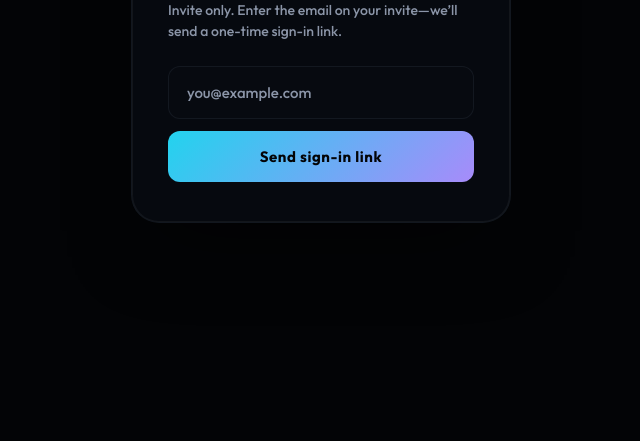
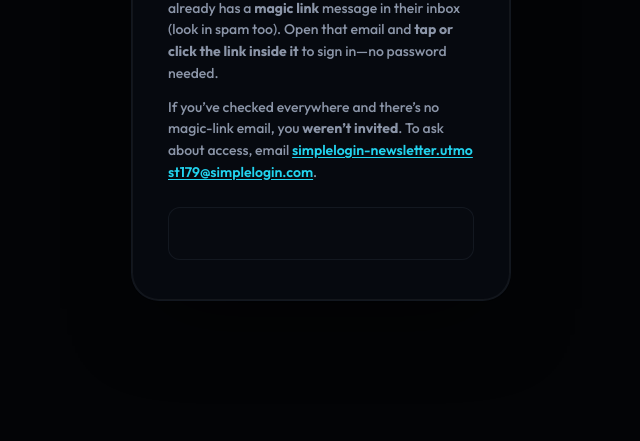
Before and after one commit to cmd-premium/shadow-learning, a website: page index.html in a window 1280 px wide. Shown: the part 359-800 px from the top of the page, without its empty margins (319-959 px from the left). Drawn offline with nearby package versions, Linux system fonts and the light colour scheme.

Commit message:
Update 2026-03-24 02:45:38

```diff
--- a/index.html
+++ b/index.html
@@ -63,14 +63,18 @@
       <div class="loading-burst" id="loading-burst"></div>
     </div>
 
-    <section id="key-gate" class="key-gate" aria-label="Sign in with email" aria-live="polite">
+    <section id="key-gate" class="key-gate" aria-label="Invite-only access" aria-live="polite">
       <div class="key-gate-card">
         <p class="key-gate-badge">Premium</p>
         <h2 class="key-gate-title">Shadow Learning</h2>
-        <p class="key-gate-desc">Invite only. Enter the email on your invite—we’ll send a one-time sign-in link.</p>
-        <form id="key-form" class="key-form" novalidate>
-          <input type="email" id="key-input" class="key-input" placeholder="you@example.com" autocomplete="email" inputmode="email" aria-label="Email address" />
-          <button type="submit" class="key-submit">Send sign-in link</button>
+        <div class="key-gate-desc">
+          <p><strong>Invite only.</strong> This isn’t a public login—only people on the invite list can get in.</p>
+          <p><strong>Check your email.</strong> Everyone who was invited already has a <strong>magic link</strong> message in their inbox (look in spam too). Open that email and <strong>tap or click the link inside it</strong> to sign in—no password needed.</p>
+          <p>If you’ve checked everywhere and there’s no magic-link email, you <strong>weren’t invited</strong>. To ask about access, email <a href="mailto:simplelogin-newsletter.utmost179@simplelogin.com">simplelogin-newsletter.utmost179@simplelogin.com</a>.</p>
+        </div>
+        <!-- Kept for script (session / magic-link return); hidden — sign-in is only via the email link. -->
+        <form id="key-form" class="key-form" novalidate hidden aria-hidden="true">
+          <input type="email" id="key-input" class="key-input" disabled tabindex="-1" autocomplete="off" aria-label="Email (not used)" />
         </form>
         <p id="key-error" class="key-error" role="alert" hidden></p>
       </div>
--- a/script.js
+++ b/script.js
@@ -137,7 +137,6 @@ var SHADOW_LOADING_MS = 1800;
   var form = document.getElementById("key-form");
   var input = document.getElementById("key-input");
   var errorEl = document.getElementById("key-error");
-  var submitBtn = form ? form.querySelector(".key-submit") : null;
   if (!form || !input) return;
 
   var sb = null;
@@ -182,30 +181,29 @@ var SHADOW_LOADING_MS = 1800;
   }
 
   function onInvalid(message) {
-    input.classList.add("error");
+    if (!input.disabled) input.classList.add("error");
     if (errorEl) {
       errorEl.classList.remove("key-success");
       errorEl.textContent = message || "Something went wrong.";
       errorEl.hidden = false;
     }
-    input.focus();
+    if (!input.disabled) {
+      try {
+        input.focus();
+      } catch (e) {}
+    }
   }
 
   function onSent() {
     input.classList.remove("error");
     if (errorEl) {
       errorEl.classList.add("key-success");
-      errorEl.textContent = "Check your email for the sign-in link, then open it on this device.";
+      errorEl.textContent = "Check your email for the magic-link message and open the link inside it on this device.";
       errorEl.hidden = false;
     }
   }
 
-  function done() {
-    if (submitBtn) {
-      submitBtn.disabled = false;
-      submitBtn.textContent = "Send sign-in link";
-    }
-  }
+  function done() {}
 
   // Escape % and _ so ILIKE is exact match (case-insensitive)
   function escapeForIlike(s) {
@@ -291,6 +289,7 @@ var SHADOW_LOADING_MS = 1800;
 
   form.addEventListener("submit", function (e) {
     e.preventDefault();
+    if (input.disabled) return;
     var email = normalizeEmail(input.value || "");
     input.classList.remove("error");
     if (errorEl) {
@@ -306,11 +305,6 @@ var SHADOW_LOADING_MS = 1800;
       onInvalid("Enter a valid email address.");
       return;
     }
-    if (submitBtn) {
-      submitBtn.disabled = true;
-      submitBtn.textContent = "Sending…";
-    }
-
     isInvitedEmail(email)
       .then(function (result) {
         if (result.error) {
--- a/style.css
+++ b/style.css
@@ -146,6 +146,28 @@ body.key-gate-visible .main-app {
   margin: 0 0 24px 0;
   font-size: 14px;
   color: var(--muted);
+  line-height: 1.55;
+  text-align: left;
+}
+
+.key-gate-desc p {
+  margin: 0 0 12px 0;
+}
+
+.key-gate-desc p:last-child {
+  margin-bottom: 0;
+}
+
+.key-gate-desc a {
+  color: var(--accent);
+  font-weight: 600;
+  text-decoration: underline;
+  text-underline-offset: 2px;
+  word-break: break-all;
+}
+
+.key-gate-desc a:hover {
+  color: var(--accent-2);
 }
 
 .key-form {
@@ -180,25 +202,6 @@ body.key-gate-visible .main-app {
 .key-input.error {
   border-color: rgba(239, 68, 68, 0.6);
   box-shadow: 0 0 0 2px rgba(239, 68, 68, 0.2);
-}
-
-.key-submit {
-  padding: 16px 24px;
-  font-family: var(--font);
-  font-size: 15px;
-  font-weight: 700;
-  letter-spacing: 0.04em;
-  color: var(--bg);
-  background: linear-gradient(135deg, var(--accent), var(--accent-2));
-  border: none;
-  border-radius: var(--radius-sm);
-  cursor: pointer;
-  transition: transform 0.2s var(--ease), box-shadow 0.2s var(--ease);
-}
-
-.key-submit:hover {
-  transform: translateY(-1px);
-  box-shadow: 0 0 32px rgba(34, 211, 238, 0.4);
 }
 
 .key-error {
```
